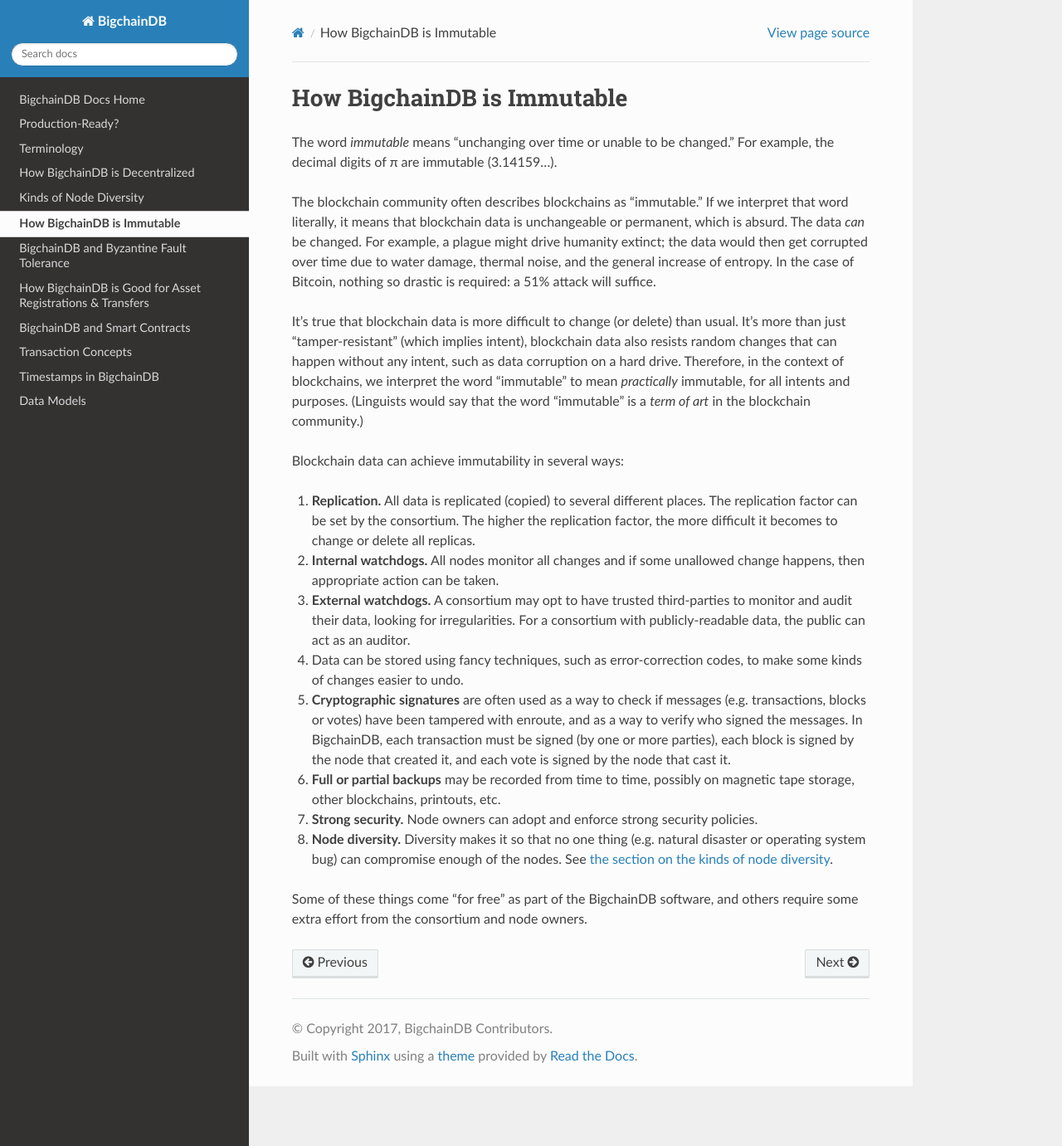
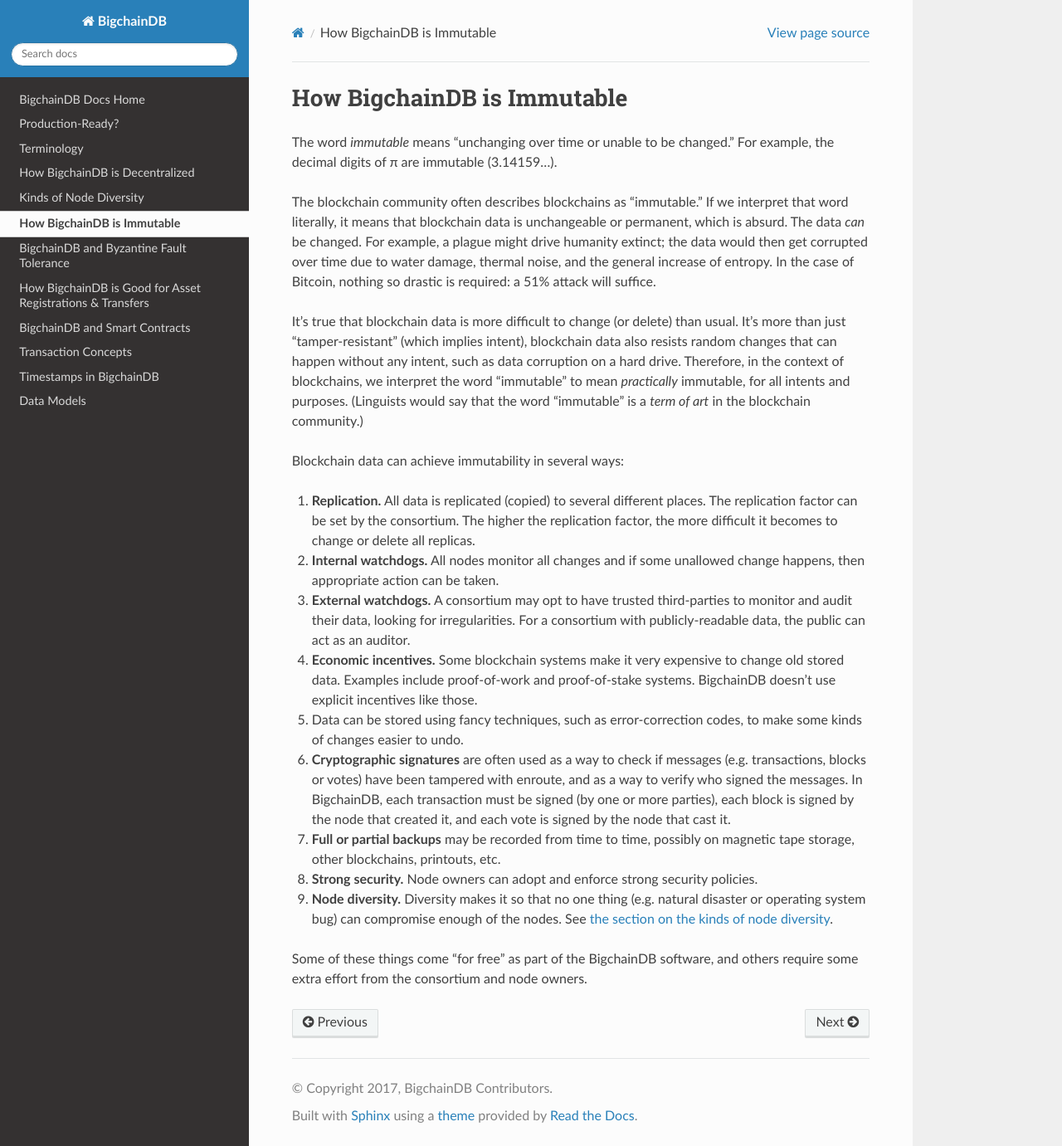
Before and after one commit to bigchaindb/bigchaindb, a Sphinx documentation site: the page built from docs/root/source/immutable.md, in a window 1280 px wide and 1381 px high. Shown: the whole window at 83% size. Built offline with Sphinx 7.4.7 and the Read the Docs theme 2.0.0, drawn with Linux system fonts in a browser that asks for light colours.

Commit message:
Added blurb about economic incentives to help achieve immutability

```diff
--- a/docs/root/source/immutable.md
+++ b/docs/root/source/immutable.md
@@ -11,6 +11,7 @@
 1. **Replication.** All data is replicated (copied) to several different places. The replication factor can be set by the consortium. The higher the replication factor, the more difficult it becomes to change or delete all replicas.
 1. **Internal watchdogs.** All nodes monitor all changes and if some unallowed change happens, then appropriate action can be taken.
 1. **External watchdogs.** A consortium may opt to have trusted third-parties to monitor and audit their data, looking for irregularities. For a consortium with publicly-readable data, the public can act as an auditor.
+1. **Economic incentives.** Some blockchain systems make it very expensive to change old stored data. Examples include proof-of-work and proof-of-stake systems. BigchainDB doesn't use explicit incentives like those.
 1. Data can be stored using fancy techniques, such as error-correction codes, to make some kinds of changes easier to undo.
 1. **Cryptographic signatures** are often used as a way to check if messages (e.g. transactions, blocks or votes) have been tampered with enroute, and as a way to verify who signed the messages. In BigchainDB, each transaction must be signed (by one or more parties), each block is signed by the node that created it, and each vote is signed by the node that cast it.
 1. **Full or partial backups** may be recorded from time to time, possibly on magnetic tape storage, other blockchains, printouts, etc.
```
